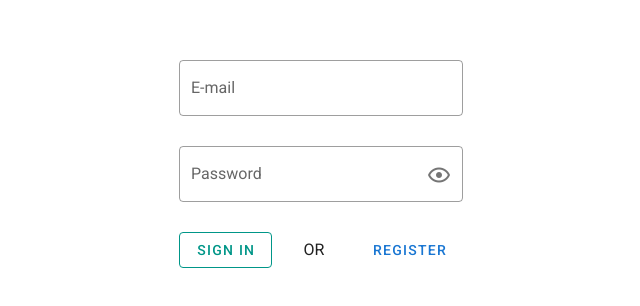
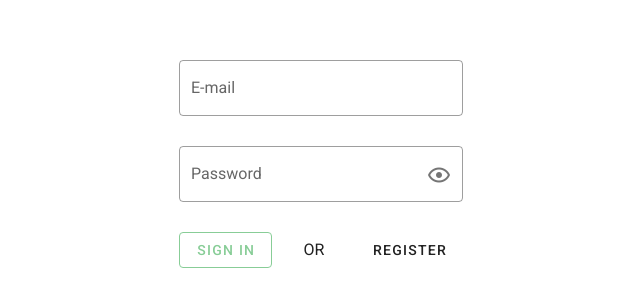
Before and after one commit to RoyAppeldoorn/snake-client, a Vue app: page /signin in a window 1280 px wide. Shown: the part 236-542 px from the top of the page, without its empty margins (485-1125 px from the left). Built offline with nearby package versions, Linux system fonts and the light colour scheme.

Commit message:
Authentication styling

```diff
--- a/src/components/auth/Signin.vue
+++ b/src/components/auth/Signin.vue
@@ -43,7 +43,7 @@
             <v-btn
               :disabled="!valid"
               outlined
-              color="teal"
+              color="#88CD97"
               @click="validate"
               :loading="loading"
             >
@@ -52,9 +52,9 @@
             <span style="align-self: center">
               OR
             </span>
-            <v-btn text color="teal">
-              <router-link to="/signup">Register</router-link>
-            </v-btn>
+            <router-link to="/signup" style="color: #ffffff">
+              <v-btn text color="#">Register</v-btn></router-link
+            >
           </v-row>
         </v-form>
       </v-col>
--- a/src/components/auth/Signup.vue
+++ b/src/components/auth/Signup.vue
@@ -69,7 +69,7 @@
             <v-btn
               :disabled="!valid"
               outlined
-              color="teal"
+              color="#88CD97"
               @click="validate"
               :loading="loading"
             >
@@ -78,9 +78,10 @@
             <span style="align-self: center">
               OR
             </span>
-            <v-btn text color="teal">
-              <router-link to="/signin">Login</router-link>
-            </v-btn>
+
+            <router-link to="/signin" style="color: #ffffff">
+              <v-btn text color="#">Login</v-btn></router-link
+            >
           </v-row>
         </v-form>
       </v-col>
```
